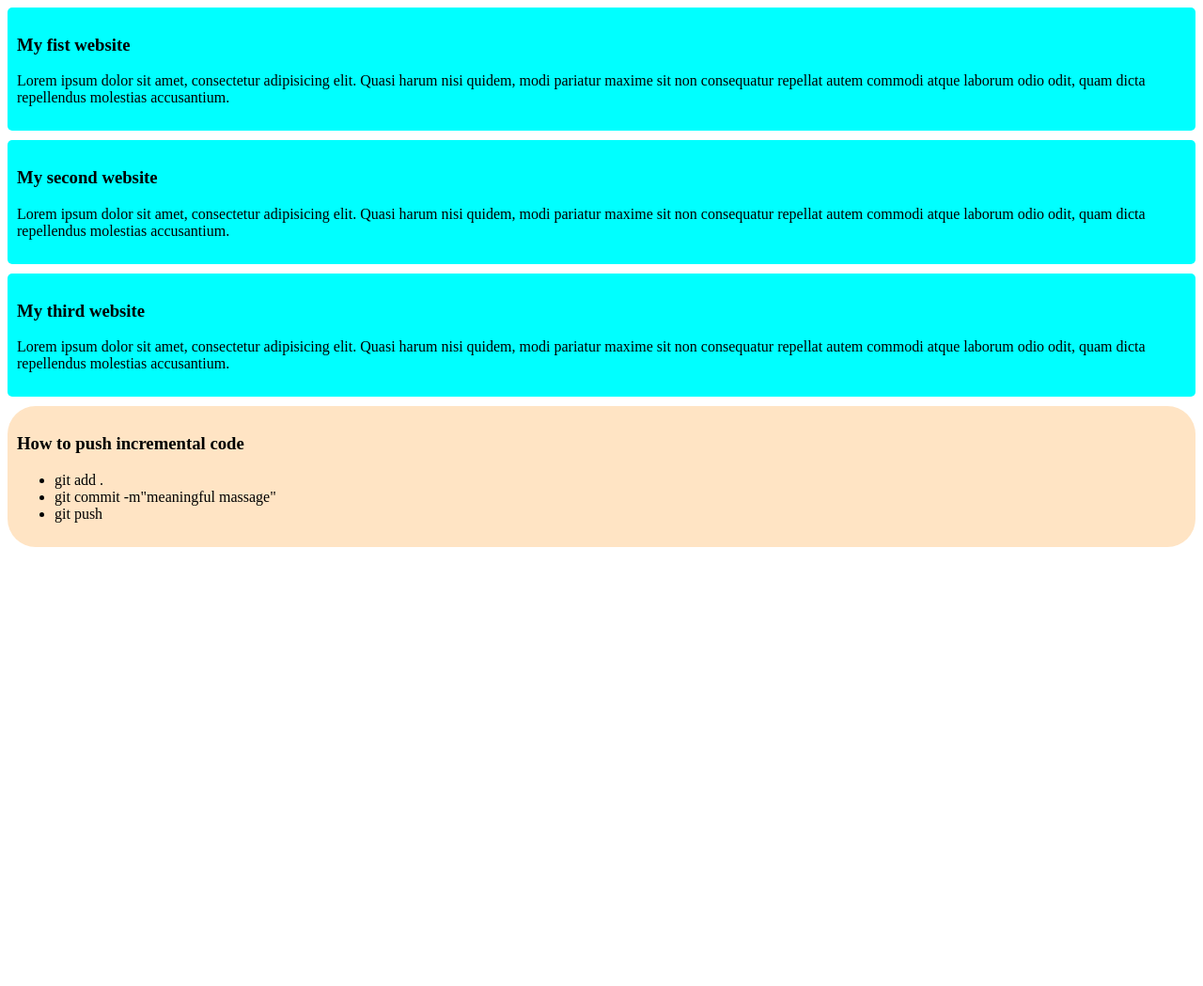
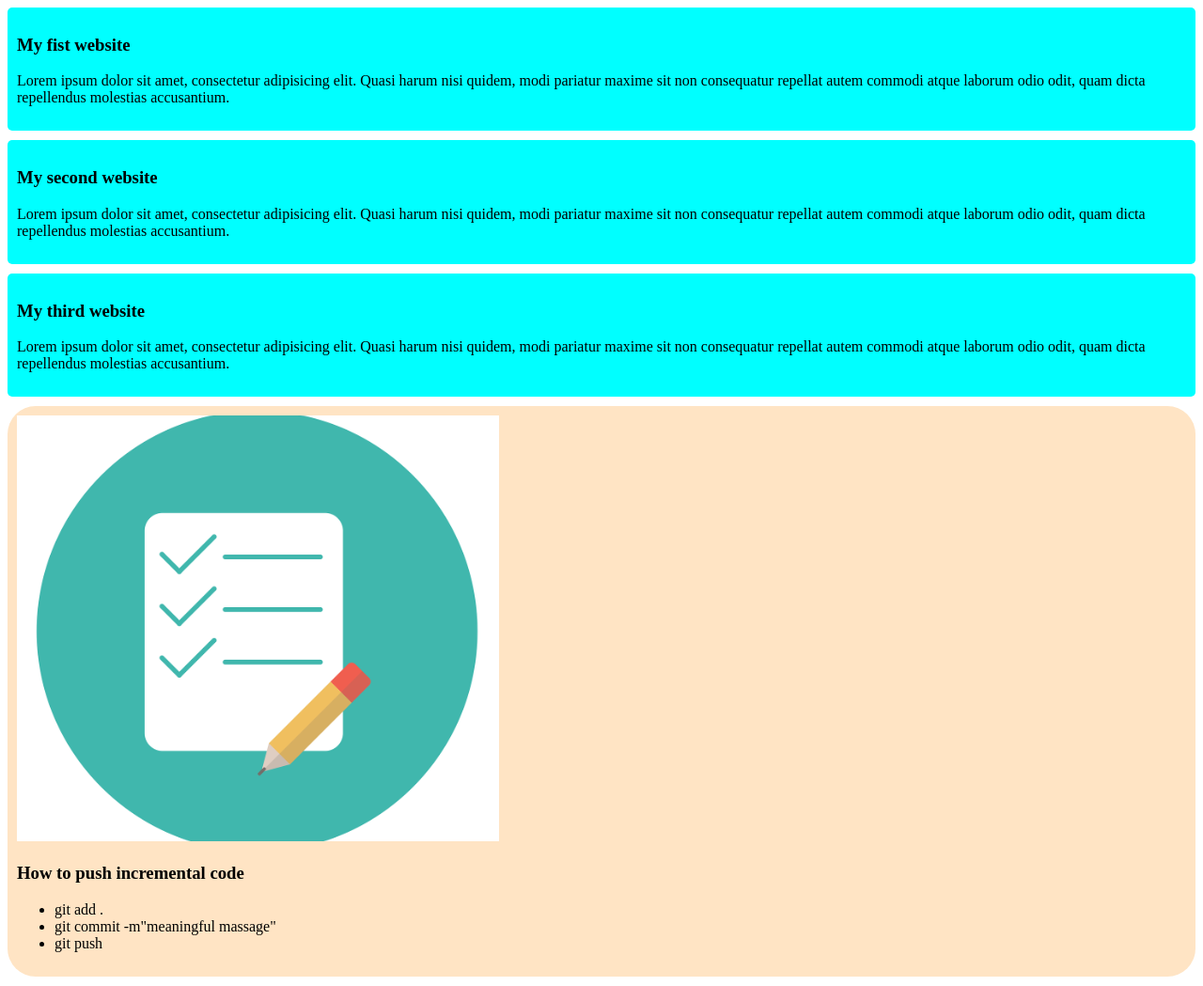
Before and after one commit to ShakilAhmedShihab/my-simple-website, a plain HTML site: page index.html in a window 1280 px wide. Shown: the whole page at 94% size. Before the commit the page ends 800 px from the top, so only its background shows below. Drawn offline with Linux system fonts and the light colour scheme.

Commit message:
list pic added

```diff
--- a/index.html
+++ b/index.html
@@ -20,6 +20,7 @@
         <p>Lorem ipsum dolor sit amet, consectetur adipisicing elit. Quasi harum nisi quidem, modi pariatur maxime sit non consequatur repellat autem commodi atque laborum odio odit, quam dicta repellendus molestias accusantium.</p>
     </div>
     <div class="div">
+        <img src="Images/HomeWorkLogo.png" alt="">
         <h3>How to push incremental code</h3>
         <ul>
             <li>git add .</li>
--- a/styles/blog.css
+++ b/styles/blog.css
@@ -10,4 +10,5 @@ div{
     padding: 10px;
     border-radius: 30px;
 
+
 }
```
Also changed, not shown: Images/HomeWorkLogo.png (added), list-2389219_1280.webp (added).
